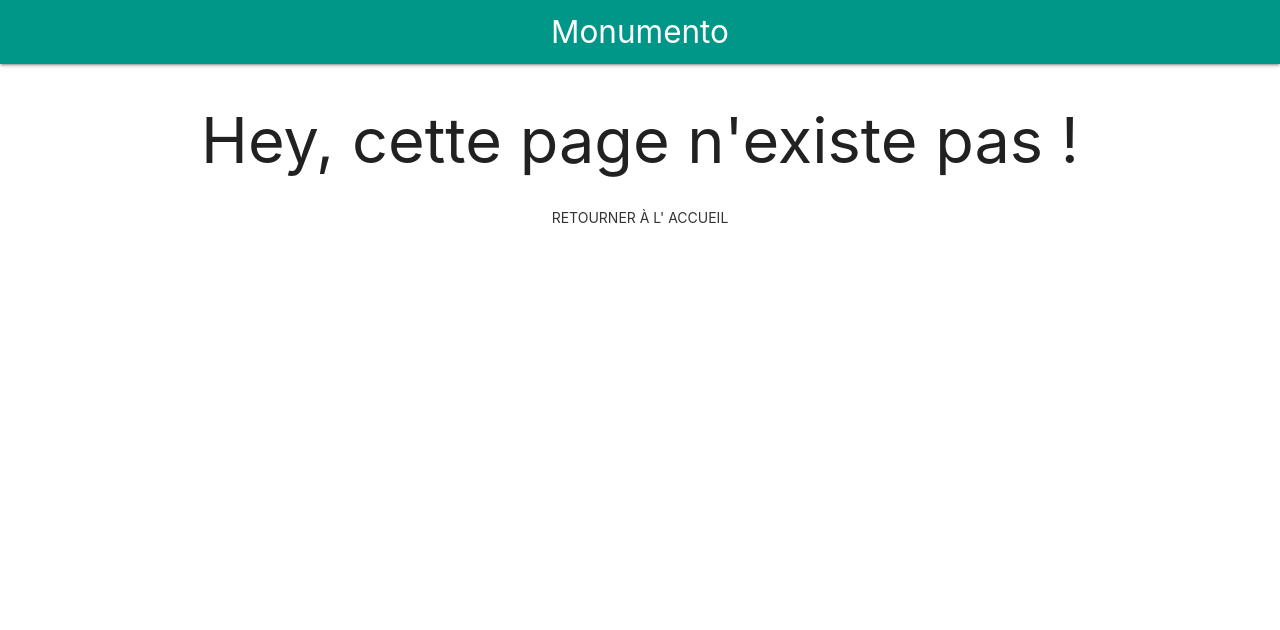
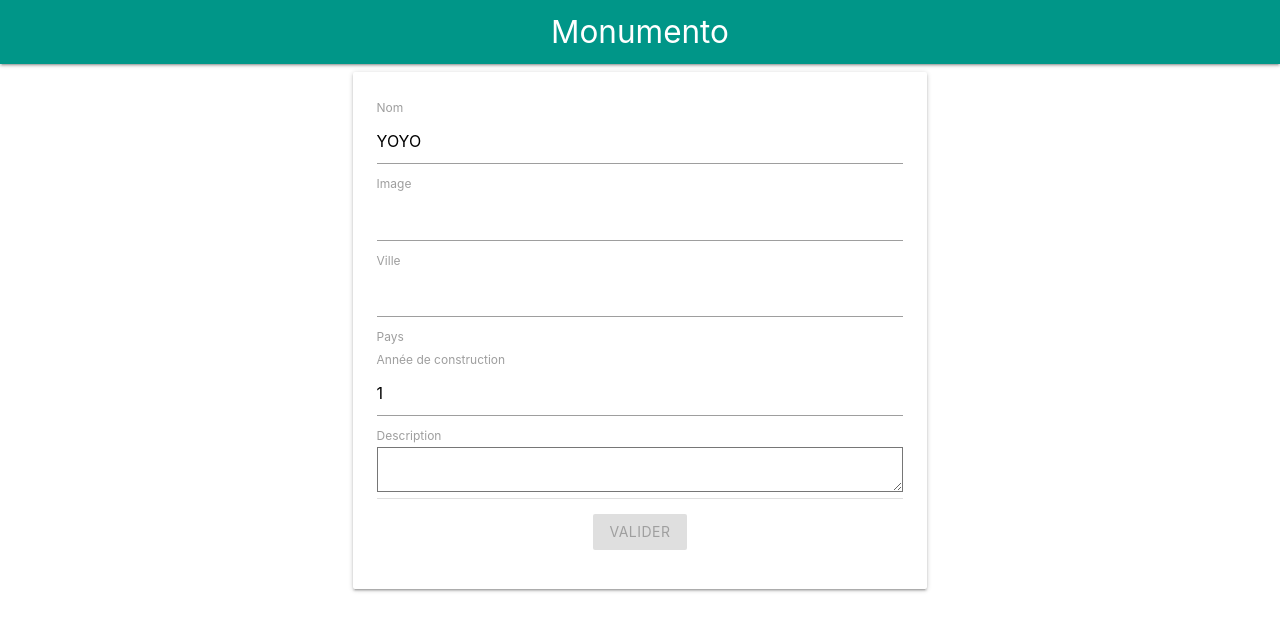
Before and after one commit to ehformation/monumento, an Angular app: page /monument-form in a window 1280 px wide. Shown: the top 630 px of the page. Built offline with nearby package versions, Linux system fonts and the light colour scheme.

Commit message:
First Step : implement monument form (html)

```diff
--- a/src/app/monument/monument-form/monument-form.component.ts
+++ b/src/app/monument/monument-form/monument-form.component.ts
@@ -1,4 +1,5 @@
-import { Component } from '@angular/core';
+import { Component, OnInit } from '@angular/core';
+import { Monument } from '../monument.model';
 
 @Component({
   selector: 'app-monument-form',
@@ -6,6 +7,25 @@ import { Component } from '@angular/core';
   styles: [
   ]
 })
-export class MonumentFormComponent {
+export class MonumentFormComponent implements OnInit {
+  monument: Monument = {
+    id: 1,
+    name: 'YOYO',
+    country: '',
+    city: '',
+    buildYear: 1,
+    picture: "",
+    description: "",
+    created: new Date()
+  }
+  isAddForm = true
 
+  constructor () {}
+
+  ngOnInit(): void {
+    console.log(this.monument?.name)
+  }
+  onSubmit(){
+
+  }
 }
--- a/src/app/monument/monument.module.ts
+++ b/src/app/monument/monument.module.ts
@@ -6,9 +6,11 @@ import { ListMonumentComponent } from './list-monument/list-monument.component';
 import { DetailMonumentComponent } from './detail-monument/detail-monument.component';
 import { RouterModule, Routes } from '@angular/router';
 import { MonumentFormComponent } from './monument-form/monument-form.component';
+import { FormsModule } from '@angular/forms';
 
 const monumentRoutes: Routes = [
   { path: 'monument/:id', component: DetailMonumentComponent },
+  { path: 'monument-form', component: MonumentFormComponent },
   { path: 'monuments', component: ListMonumentComponent },
 ]
 
@@ -22,6 +24,7 @@ const monumentRoutes: Routes = [
   ],
   imports: [
     CommonModule,
+    FormsModule,
     RouterModule.forRoot(monumentRoutes)
 
   ]
```
